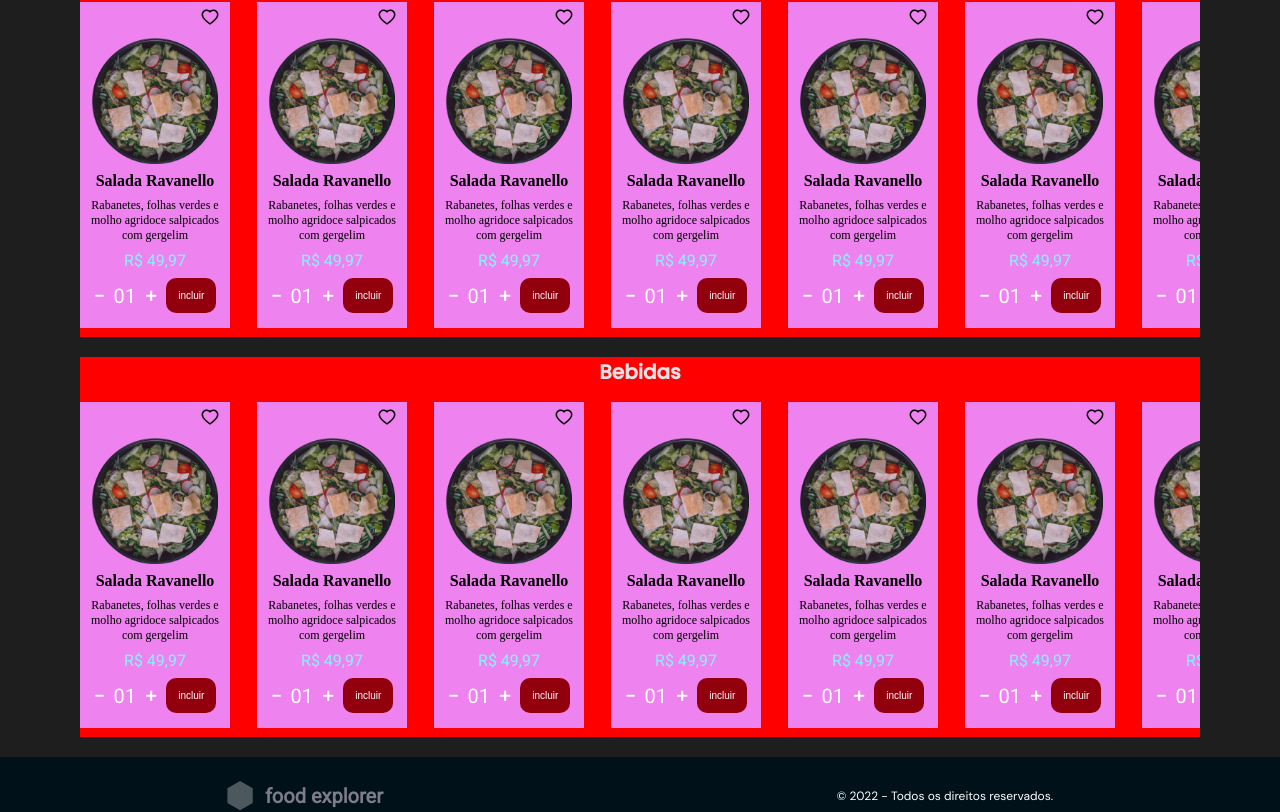
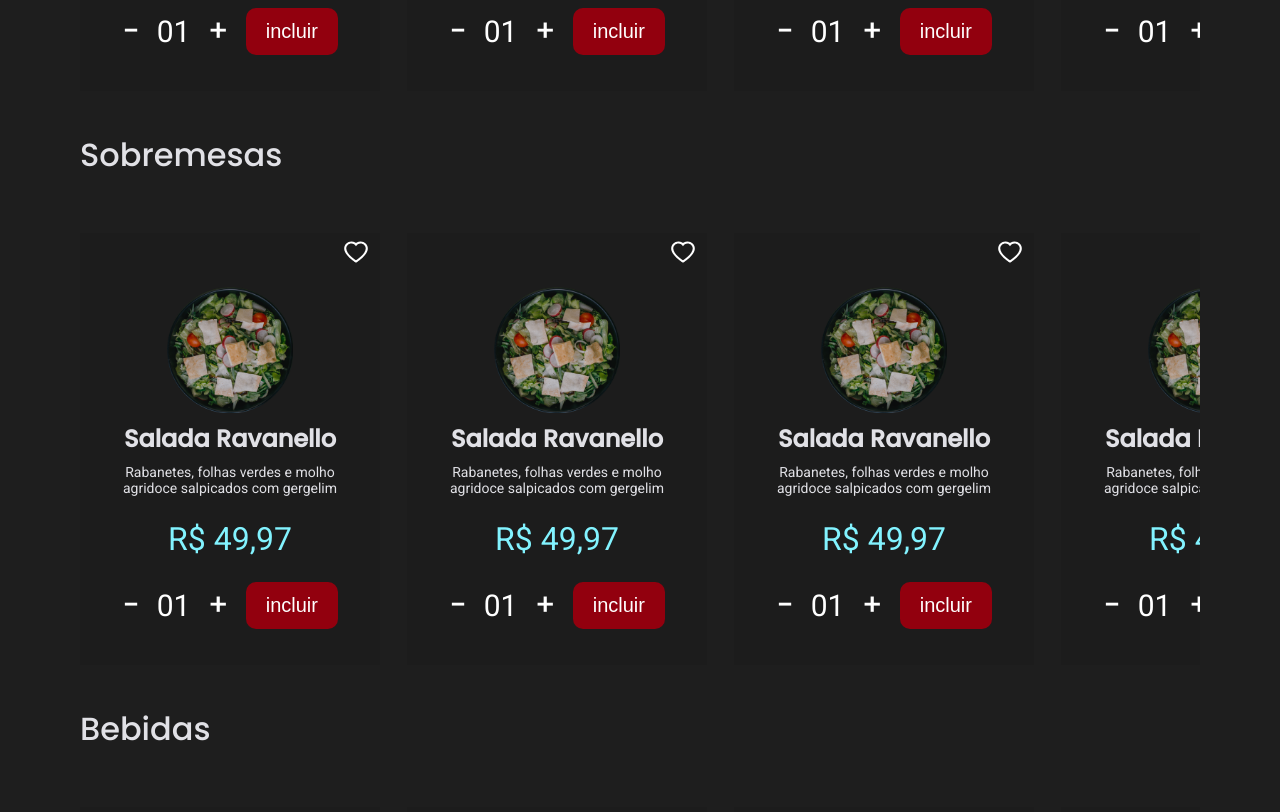
Before and after one commit to renatomarsalla/explorer-rocketseat, a React (Vite) app in the folder Desafio_Final/foodExplorer/foodExplorer/foodExplorer/: page / in a window 1280 px wide. Shown: the part 1033-1845 px from the top of the page. Built offline with nearby package versions, Linux system fonts and the light colour scheme.

Commit message:
responsividade da tela home finalizada

```diff
--- a/Desafio_Final/foodExplorer/foodExplorer/foodExplorer/src/components/Button/styles.js
+++ b/Desafio_Final/foodExplorer/foodExplorer/foodExplorer/src/components/Button/styles.js
@@ -10,9 +10,11 @@ const Container = styled.button`
   border-radius: 1rem;
   font-weight: 500;
 
-  /* &:disabled{
-    opacity: 0.5;
-  } */
+
+  @media (min-width: 1024px){
+    width: 9.2rem;
+
+  }
 `;
 
 export { Container }
--- a/Desafio_Final/foodExplorer/foodExplorer/foodExplorer/src/components/ButtonFavorite/styles.js
+++ b/Desafio_Final/foodExplorer/foodExplorer/foodExplorer/src/components/ButtonFavorite/styles.js
@@ -5,7 +5,7 @@ const Container = styled.button`
     border: none;
 
     >svg{
-      color: black;
+      color: ${({ theme }) => theme.COLORS.WHITE};
       font-size: 2rem;
     }
 `;
--- a/Desafio_Final/foodExplorer/foodExplorer/foodExplorer/src/components/Footer/style.js
+++ b/Desafio_Final/foodExplorer/foodExplorer/foodExplorer/src/components/Footer/style.js
@@ -38,6 +38,12 @@ const Container = styled.footer`
     font-family: 'DM Sans', sans-serif;
 
   }
+
+  @media (min-width: 1024px){
+    >div span{
+      font-size: 1.6rem;
+    }
+  }
 `;
 
 export { Container }
--- a/Desafio_Final/foodExplorer/foodExplorer/foodExplorer/src/components/Section/styles.js
+++ b/Desafio_Final/foodExplorer/foodExplorer/foodExplorer/src/components/Section/styles.js
@@ -2,11 +2,12 @@ import styled from 'styled-components'
 
 const Container = styled.section`
   width: 38.4rem;
-  height: 38rem;
+  /* height: 38rem; */
 
   margin: 0 auto;
 
-  background-color: red;
+  /* background-color: red; */
+  background-color: ${({ theme }) => theme.COLORS.BACKGROUND_900};
 
   >h2{
     font-family: 'Poppins', sans-serif;
@@ -16,6 +17,16 @@ const Container = styled.section`
     display: flex;
     justify-content: space-around;
   }
+
+  @media (min-width: 1024px){
+    >h2{
+      font-size:3.2rem;
+      font-weight: 500;
+      margin-bottom: 3.9rem;
+    }
+  }
+
+
 `;
 
 export { Container }
--- a/Desafio_Final/foodExplorer/foodExplorer/foodExplorer/src/pages/Home/Home.jsx
+++ b/Desafio_Final/foodExplorer/foodExplorer/foodExplorer/src/pages/Home/Home.jsx
@@ -416,7 +416,7 @@ function Home() {
                   <ButtonText text="-" className="decrement" />
                   <span>01</span>
                   <ButtonText text="+" className="increment" />
-                  <Button text="incluir" />
+                  <Button text="incluir" className="insert" />
                 </div>
               </div>
             </li>
--- a/Desafio_Final/foodExplorer/foodExplorer/foodExplorer/src/pages/Home/styles.js
+++ b/Desafio_Final/foodExplorer/foodExplorer/foodExplorer/src/pages/Home/styles.js
@@ -71,10 +71,12 @@ const Container = styled.div`
 
   main{
     width: 100vw;
+
   }
 
   main section{
     margin-bottom: 2rem;
+    /* margin-top: 2rem; */
   }
 
   ul{
@@ -92,8 +94,8 @@ const Container = styled.div`
 
   ul li .card{
     width: 15rem;
-    /* height: 50rem; */
-    background-color: violet;
+    background-color: ${({ theme }) => theme.COLORS.BACKGROUND_500};
+    /* background-color: violet; */
 
     margin-top: 1.5rem;
     padding: 0 1rem;
@@ -106,10 +108,16 @@ const Container = styled.div`
 
     >h2{
       font-size: 1.6rem;
+      color: ${({ theme }) => theme.COLORS.WHITE_HOME};
     }
 
     >span{
       font-size: 1.4rem;
+    }
+
+    >p{
+      color: ${({ theme }) => theme.COLORS.WHITE_HOME};
+
     }
   }
 
@@ -117,7 +125,7 @@ const Container = styled.div`
     width: 12.6rem;
     height: 12.6rem;
 
-    /* margin-top: 2.6rem; */
+    margin-top: 1rem;
   }
 
   ul li .card p{
@@ -161,6 +169,10 @@ const Container = styled.div`
 
   }
 
+  main section ul::-webkit-scrollbar{
+        /* display: none; */
+  }
+
   /* .showDish{
     display: flex;
     gap: 2.7rem;
@@ -170,6 +182,7 @@ const Container = styled.div`
 
   @media (min-width: 1024px) {
     width: 100%;
+
       .imgAndTitle{
         flex-direction: row;
         width: 112rem;
@@ -225,13 +238,22 @@ const Container = styled.div`
         display: block;
       }
 
+
+
       main section{
         min-width:112rem;
+
+        margin-bottom: 4rem;
+      }
+
+      main section h2{
+        justify-content: left;
       }
 
       main section ul{
         gap: 2.7rem;
         overflow-y: auto;
+
       }
 
       main section ul::-webkit-scrollbar{
@@ -239,9 +261,50 @@ const Container = styled.div`
       }
 
 
-      main section ul li{
-        /* flex: none; */
+      main section ul li .card{
+        min-width: 30rem;
 
+        >h2{
+          font-size: 2.4rem;
+          font-family: 'Poppins', sans-serif;
+        }
+
+        >p{
+          font-size: 1.4rem;
+          font-family: 'Roboto', sans-serif;
+          width: 22rem;
+        }
+
+        >span{
+          font-size: 3.2rem;
+          font-family: 'Roboto', sans-serif;
+          margin: 1.6rem 0;
+
+        }
+      }
+
+      main section ul li .card .unitsAndInsert{
+        margin-bottom: 3.6rem;
+        gap: 1.7rem;
+      }
+
+      ul li div.unitsAndInsert span{
+        font-size: 3rem;
+      }
+
+      ul li div.unitsAndInsert:last-child button{
+        font-size: 2rem;
+      }
+
+      ul li div.unitsAndInsert button:nth-child(-n+3){
+        font-size: 3rem;
+      }
+
+
+      main section ul li .card .favorite{
+        >button svg{
+          font-size: 2.8rem;
+        }
       }
 
 
--- a/Desafio_Final/foodExplorer/foodExplorer/foodExplorer/src/styles/theme.js
+++ b/Desafio_Final/foodExplorer/foodExplorer/foodExplorer/src/styles/theme.js
@@ -4,6 +4,8 @@ export default {
     BACKGROUND_800: "#001119",//figma
     BACKGROUND_700: "#00111A",//figma
     BACKGROUND_600: "#0D1D25",//figma
+    BACKGROUND_500: "#1C1C1C",//figma
+
 
     WHITE: "#FFFFFF",//figma
     WHITE_HOME: "#E1E1E6",
```
